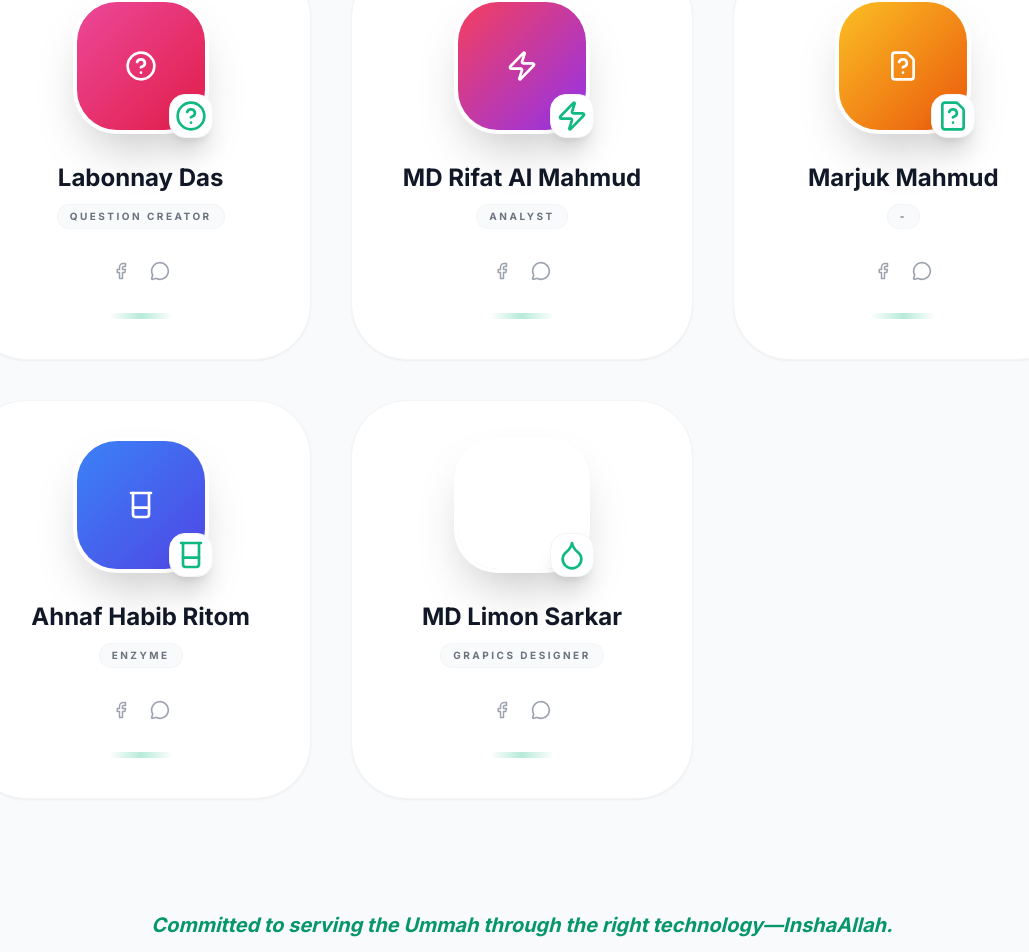
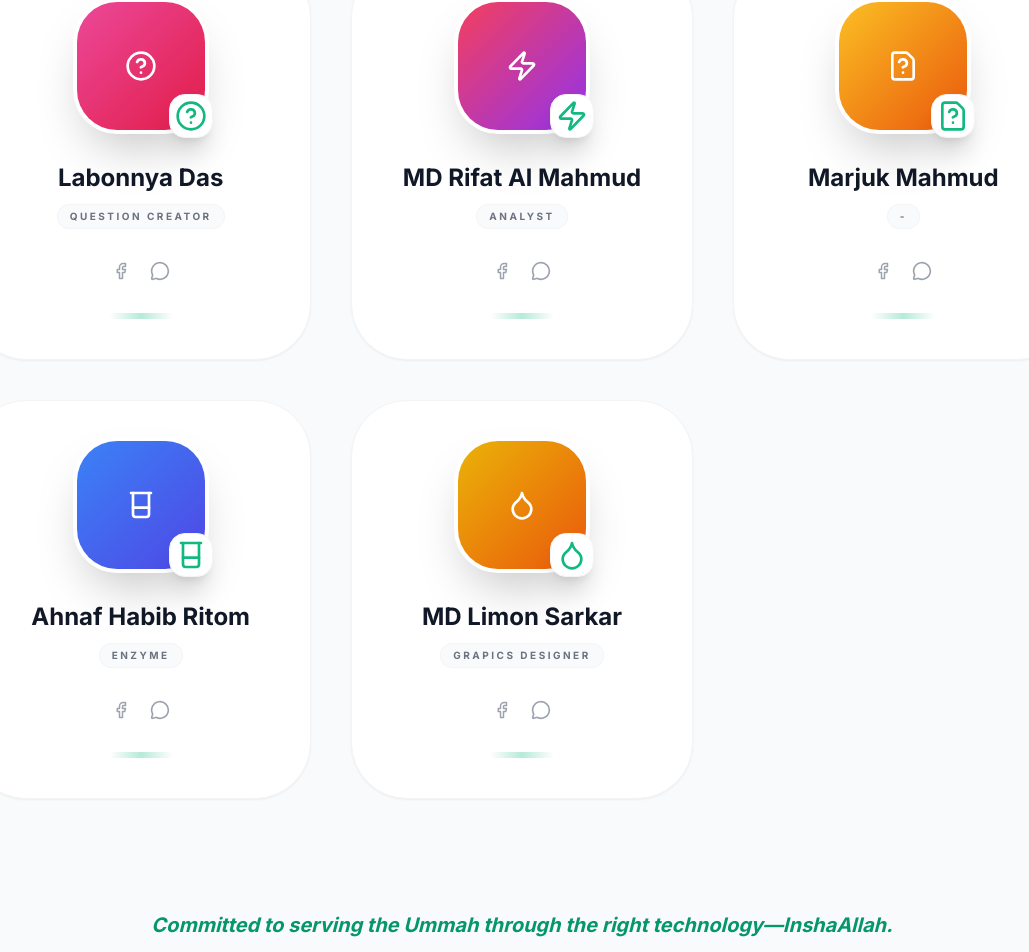
Before and after one commit to kafaahbd/kafaahbd, a React (Vite) app: page /team in a window 1280 px wide. Shown: the part 954-1906 px from the top of the page, without its empty margins (118-1147 px from the left). Built offline with nearby package versions, Linux system fonts and the light colour scheme.

Commit message:
Update Team.tsx

```diff
--- a/src/pages/Team.tsx
+++ b/src/pages/Team.tsx
@@ -75,7 +75,7 @@ const Team: React.FC = () => {
 			},
 		},
 		{
-			name: "Labonnay Das",
+			name: "Labonnya Das",
 			role: isBn ? "প্রশ্ন নির্মাতা" : "Question Creator",
 			icon: <HelpCircle size={32} />,
 			theme: "from-pink-500 to-rose-600",
@@ -123,7 +123,7 @@ const Team: React.FC = () => {
 			name: "MD Limon Sarkar",
 			role: isBn ? "গ্রাফিক্স নির্মাতা" : "Grapics Designer",
 			icon: <Droplet size={32} />,
-			theme: "from-yello-500 to-orange-600",
+			theme: "from-yellow-500 to-orange-600",
 			image: "",
 			socials: {
 				facebook: "https://www.facebook.com/profile.php?id=100090667061416",
```
